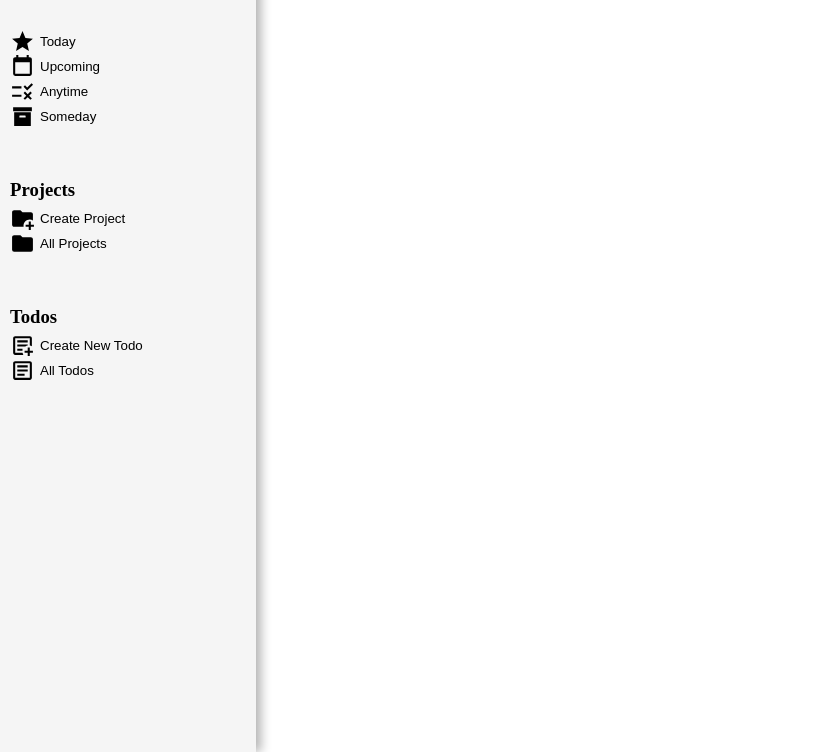
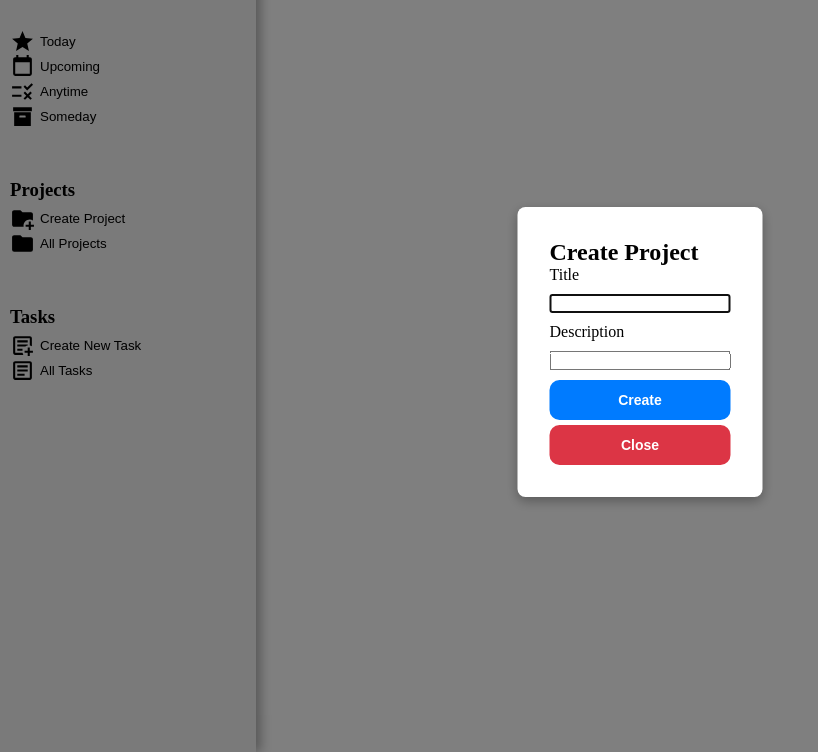
Before and after one commit to AndrejGjorevski/todo_odin, a website built with webpack: page src/template.html in a window 1280 px wide. Both pictures are taken after a click on the button "Create Project". Shown: the part 48-800 px from the top of the page, without its empty margins (0-818 px from the left). Built offline with nearby package versions, Linux system fonts and the light colour scheme.

Commit message:
Add dialogs for creating projects and todos

```diff
--- a/src/index.js
+++ b/src/index.js
@@ -6,15 +6,35 @@ InitialPage();
 const allProjectsButton = document.getElementById("all-projects-btn");
 const allTodosButton = document.getElementById("all-todos-btn");
 const logo = document.getElementById("logo");
+const createProjectButton = document.getElementById("create-project-btn");
+const createTodoButton = document.getElementById("create-todo-btn");
+const closeProjectDialog = document.getElementById("close-project-dialog");
+const closeTodoDialog = document.getElementById("close-todo-dialog");
 
-allProjectsButton.addEventListener("click", function() {
+allProjectsButton.addEventListener("click", function () {
     AllProjectsPage();
 });
 
 allTodosButton.addEventListener("click", function () {
     AllTodosPage();
-})
+});
 
 logo.addEventListener("click", function () {
     InitialPage();
+});
+
+createProjectButton.addEventListener("click", function () {
+    document.getElementById("project-dialog").showModal();
+});
+
+closeProjectDialog.addEventListener("click", function () {
+    document.getElementById("project-dialog").close();
 })
+
+createTodoButton.addEventListener("click", function () {
+    document.getElementById("todo-dialog").showModal();
+})
+
+closeTodoDialog.addEventListener("click", function () {
+    document.getElementById("todo-dialog").close();
+})
--- a/src/styles.css
+++ b/src/styles.css
@@ -64,3 +64,67 @@ body {
     display: grid;
     grid-template-columns: repeat(auto-fill, minmax(250px, 1fr));
 }
+
+dialog {
+    padding: 2rem;
+    border: none;
+    border-radius: 8px;
+    box-shadow: 0 4px 12px rgba(0, 0, 0, 0.3);
+    max-width: 90%;
+}
+
+dialog::backdrop {
+    background-color: rgba(0, 0, 0, 0.5);
+}
+
+dialog[open] {
+    position: fixed;
+    top: 50%;
+    left: 50%;
+    transform: translate(-50%, -50%);
+}
+
+.dialog-content {
+    display: flex;
+    flex-direction: column;
+    gap: 10px;
+}
+
+.dialog-content div {
+    display: flex;
+    flex-direction: column;
+    gap: 5px;
+}
+
+.dialog-content button {
+    height: 40px;
+    border: 0;
+    cursor: pointer;
+}
+
+.dialog-content select {
+    height: 30px;
+    cursor: pointer;
+    padding: 2px;
+}
+
+#add-todo-btn, #add-project-btn {
+    border-radius: 10px;
+    color: white;
+    background-color: #007bff;
+    font-size: 14px;
+    font-weight: bold;
+}
+
+#close-todo-dialog, #close-project-dialog {
+    border-radius: 10px;
+    color: white;
+    background-color: #dc3545;
+    font-size: 14px;
+    font-weight: bold;
+}
+
+.dialog-content button:hover {
+    scale: 1.02;
+    border: 1px solid black;
+}
--- a/src/template.html
+++ b/src/template.html
@@ -19,15 +19,17 @@
         <div id="project-options">
             <h3>Projects</h3>
             <div>
-                <button><img src="images/folder-plus.svg" alt="folder-plus">Create Project</button>
+                <button id="create-project-btn"><img src="images/folder-plus.svg" alt="folder-plus">Create
+                    Project</button>
                 <button id="all-projects-btn"><img src="images/folder.svg" alt="folder">All Projects</button>
             </div>
         </div>
         <div id="todo-options">
-            <h3>Todos</h3>
+            <h3>Tasks</h3>
             <div>
-                <button><img src="images/text-box-plus-outline.svg" alt="todo-plus">Create New Todo</button>
-                <button id="all-todos-btn"><img src="images/text-box-outline.svg" alt="list">All Todos</button>
+                <button id="create-todo-btn"><img src="images/text-box-plus-outline.svg" alt="todo-plus">Create New
+                    Task</button>
+                <button id="all-todos-btn"><img src="images/text-box-outline.svg" alt="list">All Tasks</button>
             </div>
         </div>
     </section>
@@ -36,6 +38,48 @@
         <div id="grid-container">
         </div>
     </section>
+    <dialog id="project-dialog">
+        <h2>Create Project</h2>
+        <div class="dialog-content">
+            <label for="project-title">Title</label>
+            <input type="text" id="project-title">
+            <label for="project-description">Description</label>
+            <input type="text" id="project-description">
+            <div>
+                <button id="add-project-btn">Create</button>
+                <button id="close-project-dialog">Close</button>
+            </div>
+        </div>
+    </dialog>
+    <dialog id="todo-dialog">
+        <h2>Create Task</h2>
+        <div class="dialog-content">
+            <div>
+            <label for="todo-title">Title</label>
+            <input type="text" id="todo-title">
+            </div>
+            <div>
+            <label for="todo-description">Description</label>
+            <input type="text" id="todo-description">
+            </div>
+            <div>
+            <label for="todo-due-date">Due Date</label>
+            <input type="date" id="todo-due-date">
+            </div>
+            <select id="todo-priority">Priority
+                <option value="urgent">Urgent</option>
+                <option value="upcoming">Upcoming</option>
+                <option value="nonurgent">Nonurgent</option>
+            </select>
+            <select id="todo-project">
+                <option value="6dc8e15e-f834-4303-ab19-8aae53fadae3">Default Project</option>
+            </select>
+            <div>
+                <button id="add-todo-btn">Create</button>
+                <button id="close-todo-dialog">Close</button>
+            </div>
+        </div>
+    </dialog>
 </body>
 
 </html>
```
